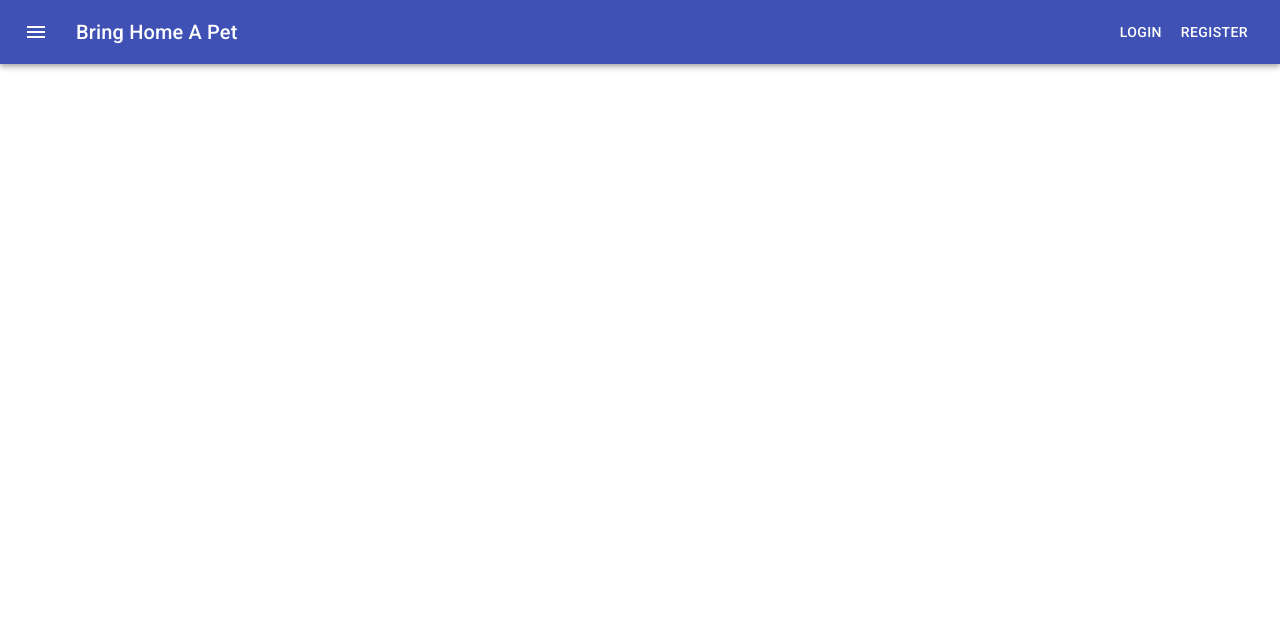
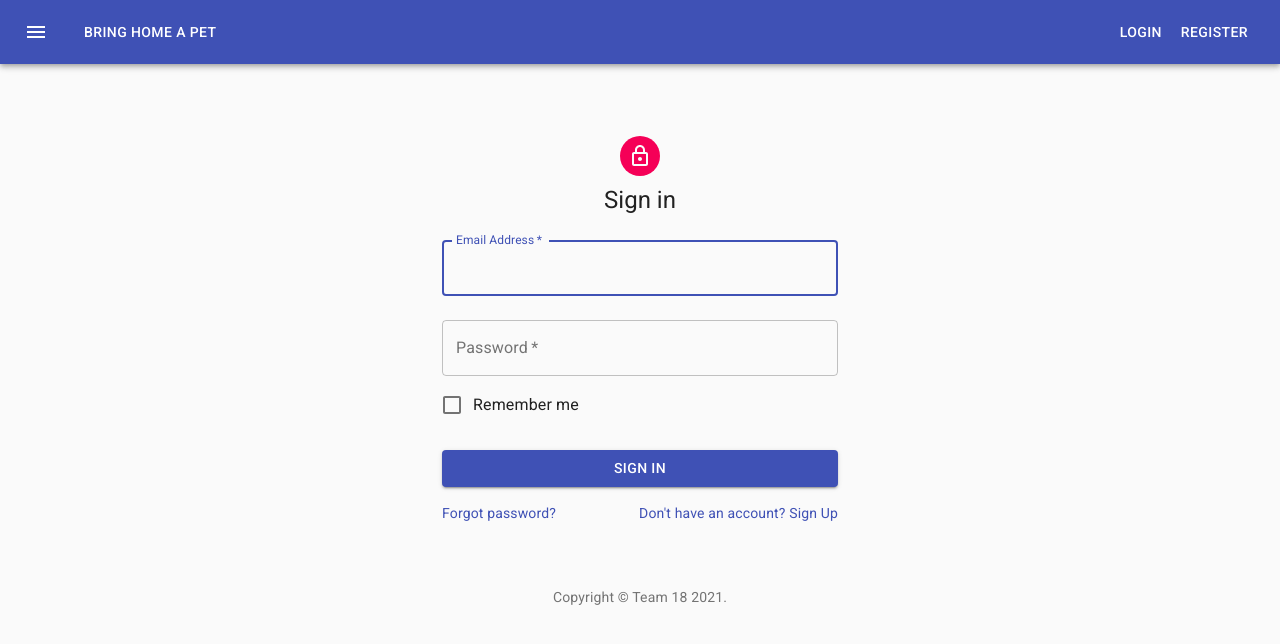
Before and after one commit to vasisht54/Pet-Foster-Frontend, a React (Create React App) app: page /login in a window 1280 px wide. Shown: the top 644 px of the page. Built offline with nearby package versions, Linux system fonts and the light colour scheme.

Commit message:
Added login page

```diff
--- a/src/App.js
+++ b/src/App.js
@@ -3,6 +3,8 @@
 import PetSearch from "./PetSearch";
 import CreatePetListing from "./CreatePetListing";
 import ButtonAppBar from "./ButtonAppBar";
+import Login from "./Login";
+import Register from "./Register";
 
 function App() {
   return (
@@ -20,6 +22,12 @@
             <Route path="/create">
               <CreatePetListing />
             </Route>
+            <Route path="/login">
+              <Login />
+            </Route>
+            <Route path="/register">
+              <Register />
+            </Route>
           </Switch>
         </div>
       </div>
--- a/src/ButtonAppBar.js
+++ b/src/ButtonAppBar.js
@@ -6,6 +6,7 @@
 import Button from "@material-ui/core/Button";
 import IconButton from "@material-ui/core/IconButton";
 import MenuIcon from "@material-ui/icons/Menu";
+import { Link } from "@material-ui/core";
 
 const useStyles = makeStyles((theme) => ({
   root: {
@@ -19,7 +20,7 @@
   },
 }));
 
-export default function ButtonAppBar() {
+export default function Navbar() {
   const classes = useStyles();
 
   return (
@@ -34,11 +35,16 @@
           >
             <MenuIcon />
           </IconButton>
-          <Typography variant="h6" className={classes.title}>
+          <Button href="/" color="inherit">
             Bring Home A Pet
-          </Typography>
-          <Button color="inherit">Login</Button>
-          <Button color="inherit">Register</Button>
+          </Button>
+          <Typography className={classes.title}></Typography>
+          <Button href="/login" color="inherit">
+            Login
+          </Button>
+          <Button href="/register" color="inherit">
+            Register
+          </Button>
         </Toolbar>
       </AppBar>
     </div>
--- /dev/null
+++ b/src/Login.js
@@ -0,0 +1,120 @@
+import React from "react";
+import Avatar from "@material-ui/core/Avatar";
+import Button from "@material-ui/core/Button";
+import CssBaseline from "@material-ui/core/CssBaseline";
+import TextField from "@material-ui/core/TextField";
+import FormControlLabel from "@material-ui/core/FormControlLabel";
+import Checkbox from "@material-ui/core/Checkbox";
+import Link from "@material-ui/core/Link";
+import Grid from "@material-ui/core/Grid";
+import Box from "@material-ui/core/Box";
+import LockOutlinedIcon from "@material-ui/icons/LockOutlined";
+import Typography from "@material-ui/core/Typography";
+import { makeStyles } from "@material-ui/core/styles";
+import Container from "@material-ui/core/Container";
+
+function Copyright() {
+  return (
+    <Typography variant="body2" color="textSecondary" align="center">
+      {"Copyright © "}
+      <Link
+        color="inherit"
+        href="https://northeastern-my.sharepoint.com/:w:/g/personal/madhav_n_northeastern_edu/Ecb9g6lhiTFIkTBHSgtNT_gBNX4C-ScExSGJyNELb_M32A?e=GcalV4"
+      >
+        Team 18
+      </Link>{" "}
+      {new Date().getFullYear()}
+      {"."}
+    </Typography>
+  );
+}
+
+const useStyles = makeStyles((theme) => ({
+  paper: {
+    marginTop: theme.spacing(8),
+    display: "flex",
+    flexDirection: "column",
+    alignItems: "center",
+  },
+  avatar: {
+    margin: theme.spacing(1),
+    backgroundColor: theme.palette.secondary.main,
+  },
+  form: {
+    width: "100%", // Fix IE 11 issue.
+    marginTop: theme.spacing(1),
+  },
+  submit: {
+    margin: theme.spacing(3, 0, 2),
+  },
+}));
+
+export default function Login() {
+  const classes = useStyles();
+
+  return (
+    <Container component="main" maxWidth="xs">
+      <CssBaseline />
+      <div className={classes.paper}>
+        <Avatar className={classes.avatar}>
+          <LockOutlinedIcon />
+        </Avatar>
+        <Typography component="h1" variant="h5">
+          Sign in
+        </Typography>
+        <form className={classes.form} noValidate>
+          <TextField
+            variant="outlined"
+            margin="normal"
+            required
+            fullWidth
+            id="email"
+            label="Email Address"
+            name="email"
+            autoComplete="email"
+            autoFocus
+          />
+          <TextField
+            variant="outlined"
+            margin="normal"
+            required
+            fullWidth
+            name="password"
+            label="Password"
+            type="password"
+            id="password"
+            autoComplete="current-password"
+          />
+          <FormControlLabel
+            control={<Checkbox value="remember" color="primary" />}
+            label="Remember me"
+          />
+          <Button
+            type="submit"
+            fullWidth
+            variant="contained"
+            color="primary"
+            className={classes.submit}
+          >
+            Sign In
+          </Button>
+          <Grid container>
+            <Grid item xs>
+              <Link href="#" variant="body2">
+                Forgot password?
+              </Link>
+            </Grid>
+            <Grid item>
+              <Link href="#" variant="body2">
+                {"Don't have an account? Sign Up"}
+              </Link>
+            </Grid>
+          </Grid>
+        </form>
+      </div>
+      <Box mt={8}>
+        <Copyright />
+      </Box>
+    </Container>
+  );
+}
--- /dev/null
+++ b/src/Register.js
@@ -0,0 +1,5 @@
+const Register = () => {
+  return <div>Register</div>;
+};
+
+export default Register;
```
